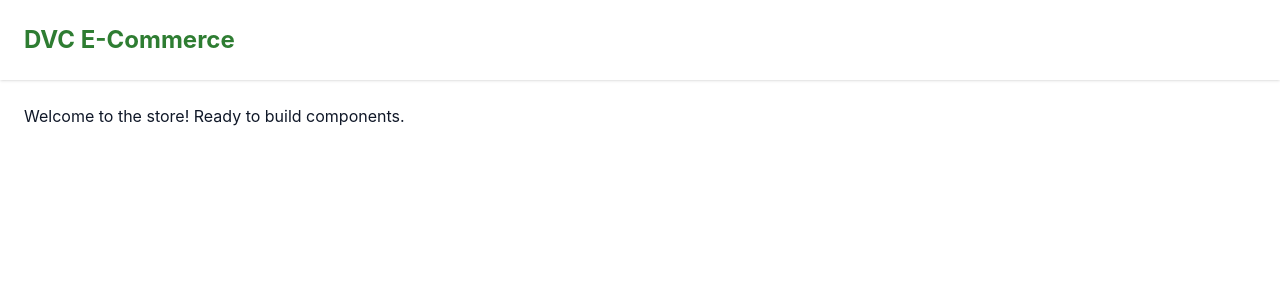
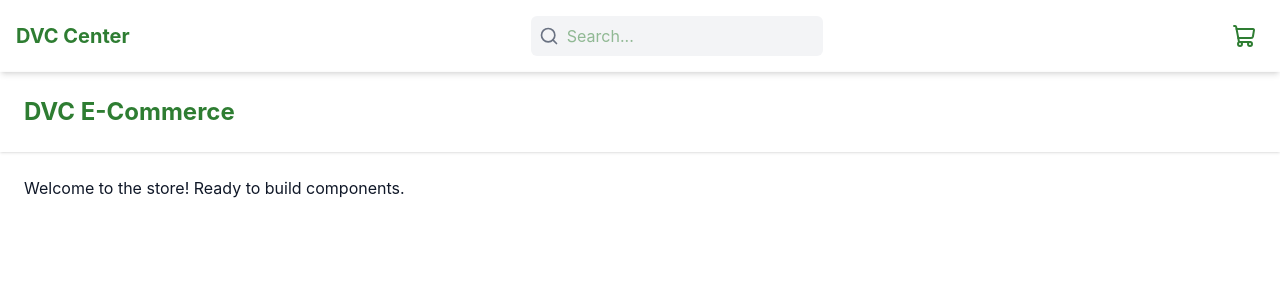
Before and after one commit to tilshanR/dvc-ecommerce, a React app in the folder frontend/: page / in a window 1280 px wide. Shown: the top 300 px of the page. Built offline with nearby package versions, Linux system fonts and the light colour scheme; the HTML template or start-up script is replaced by a standard one.

Commit message:
feat(frontend): simple navigation setup

```diff
--- a/frontend/src/App.jsx
+++ b/frontend/src/App.jsx
@@ -1,9 +1,12 @@
 import { useState } from "react";
 import "./App.css";
+import Navbar from "./components/Navbar";
+
 
 function App() {
   return (
     <div className="min-h-screen bg-white text-gray-900">
+      <Navbar />
       <header className="p-6 shadow-sm">
         <h1 className="text-2xl font-bold text-dvcGreen">DVC E-Commerce</h1>
       </header>
--- /dev/null
+++ b/frontend/src/components/Navbar.jsx
@@ -0,0 +1,28 @@
+import React from 'react';
+import { ShoppingCart, Search } from 'lucide-react';
+
+export default function Navbar() {
+  return (
+    <nav className="flex items-center justify-between p-4 text-dvcGreen shadow-md">
+      {/* Brand Name */}
+      <div className="font-bold text-xl">
+        DVC Center
+      </div>
+
+      {/* Search Bar Placeholder */}
+      <div className="flex items-center space-x-2 bg-gray-100 p-2 rounded-md">
+        <Search size={20} className="text-gray-500" />
+        <input
+          type="text"
+          placeholder="Search..."
+          className="bg-transparent outline-none"
+        />
+      </div>
+
+      {/* Cart Icon */}
+      <button className="p-2 hover:bg-gray-100 rounded-full">
+        <ShoppingCart size={24} />
+      </button>
+    </nav>
+  );
+}
```
